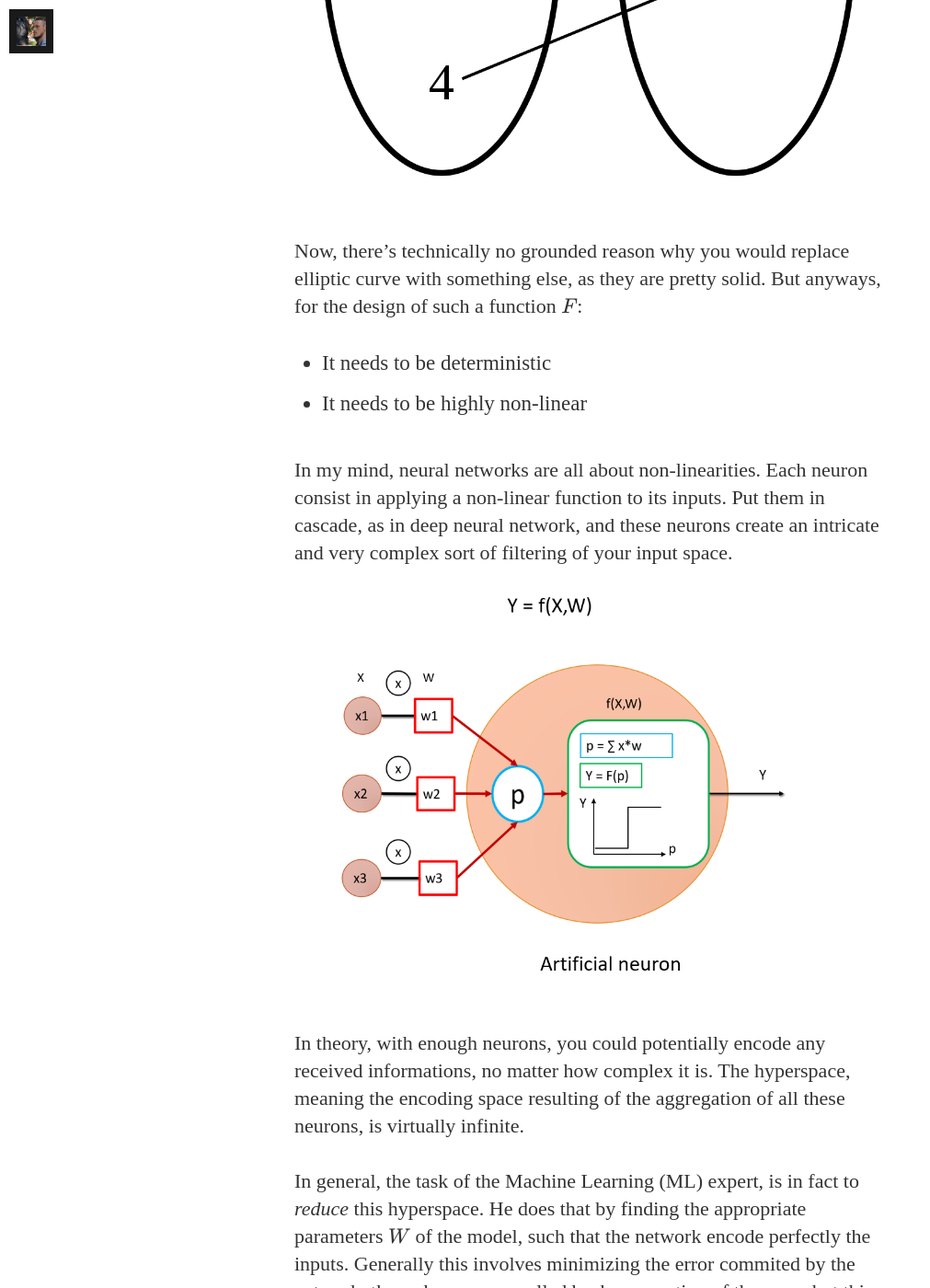
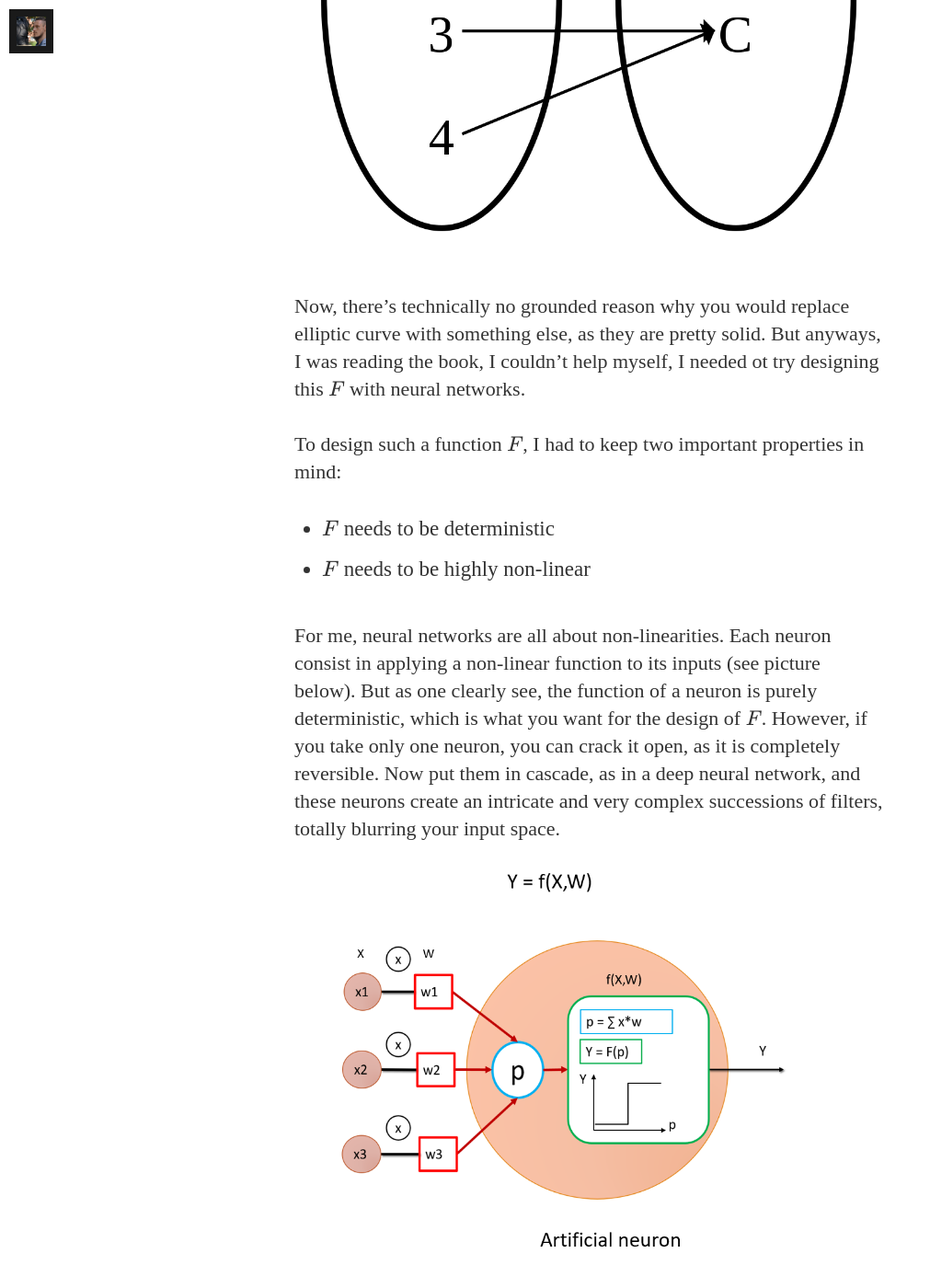
Before and after one commit to ManuNeuro/EmmanuelCalvet, a Jekyll site: the page built from _posts/2022-09-01-whitepaper.md, in a window 1280 px wide and 1400 px high, scrolled down 1861 px. Shown: the whole window at 92% size, without its empty margins (0-1011 px from the left). Built offline with Jekyll 4.4.1, drawn with Linux system fonts in a browser that asks for light colours; nearby versions of some CDN libraries; some web fonts are replaced; formulas are drawn with MathJax 3; comment, search, counter and statistics services are not loaded; some of the changed text lies outside the part shown.

Commit message:
Update 2022-09-01-whitepaper.md

```diff
--- a/_posts/2022-09-01-whitepaper.md
+++ b/_posts/2022-09-01-whitepaper.md
@@ -6,7 +6,7 @@
 image: /assets/article_images/2022-09-01-whitepaper-p1/whitepaper-cover.jpg
 ---
 
-As I was reading the book: "Mastering Bitcoin" [1], and seeing how the SHA-256 are generated from beautifull elliptic curves (see picture below), I couldn't stop thinking: "I can do that with neural networks!"
+As I was reading the book: "Mastering Bitcoin" [1], and seeing how the ECDSA algorithm is using the beautifull elliptic curves (see picture below), I couldn't stop thinking: "I can do that with neural networks!"
 
 ![Image taken from bitcoin wiki.]({{ '/assets/article_images/2022-09-01-whitepaper-p1/pic0.png' | relative_url }})
 
@@ -14,23 +14,25 @@
 
 ***
 
-For those who don't know, the hash256 is an algorithm that create public from a private key in bitcoin. More specifically, it allow you to obtain a deterministic function F, such that
+For those who don't know the ECDSA algorithm, I am going to simplify it as much as I can: in bitcoin, it is an algorithm that create a public from a private key. We can frame it this way, your private key shoul never be known, otherwise anyone can access to your fund, so we need to design a deterministic function $F$, such that:
 
-$$public_key = F(private_key)$$
+$$public key = F(private key)$$
 
-While the use of elliptic curve render impossible the task of finding the inverse
+While the use of elliptic curve render impossible the task of finding the inverse:
 
-$$F^{-1}$(public_key) = private_key$$
+$$F^{-1}(public key) = private key$$
 
-As it is a non-injective, surjective function. It means that the function in not inversible, as to one public key, might correspond several private key (see picture below).
+This is because it is a non-injective, surjective function, wich means that the function in not inversible. Put simply, to one public key, might correspond several private keys (see picture below).
 
 ![Image taken from wikipedia.]({{ '/assets/article_images/2022-09-01-whitepaper-p1/pic1.png' | relative_url }})
 
-Now, there's technically no grounded reason why you would replace elliptic curve with something else, as they are pretty solid. But anyways, for the design of such a function $F$:
-- It needs to be deterministic
-- It needs to be highly non-linear
+Now, there's technically no grounded reason why you would replace elliptic curve with something else, as they are pretty solid. But anyways, I was reading the book, I couldn't help myself, I needed ot try designing this $F$ with neural networks.
 
-In my mind, neural networks are all about non-linearities. Each neuron consist in applying a non-linear function to its inputs. Put them in cascade, as in deep neural network, and these neurons create an intricate and very complex sort of filtering of your input space.
+To design such a function $F$, I had to keep two important properties in mind:
+- $F$ needs to be deterministic
+- $F$ needs to be highly non-linear
+
+For me, neural networks are all about non-linearities. Each neuron consist in applying a non-linear function to its inputs (see picture below). But as one clearly see, the function of a neuron is purely deterministic, which is what you want for the design of $F$. However, if you take only one neuron, you can crack it open, as it is completely reversible. Now put them in cascade, as in a deep neural network, and these neurons create an intricate and very complex successions of filters, totally blurring your input space.
 
 ![The artificial neuron is a mathematical simplification of a biological neuron, composed of an activation function f (here we use the step function). The neuron receive a weighted (W) sum of inputs (x), such that it's output is y=f(x, W). Note that the action of the neuron is completely deterministic. Moreover, one neurone alone is also inversible. Image from the author.]({{ '/assets/article_images/2022-09-01-whitepaper-p1/pic2.png' | relative_url }})
 
```
